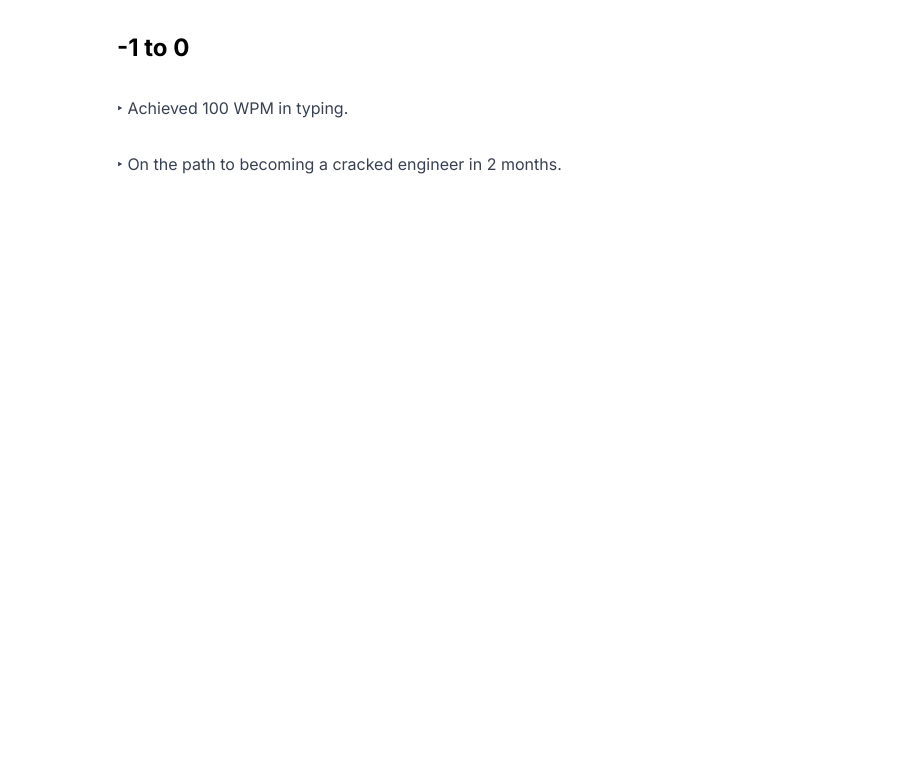
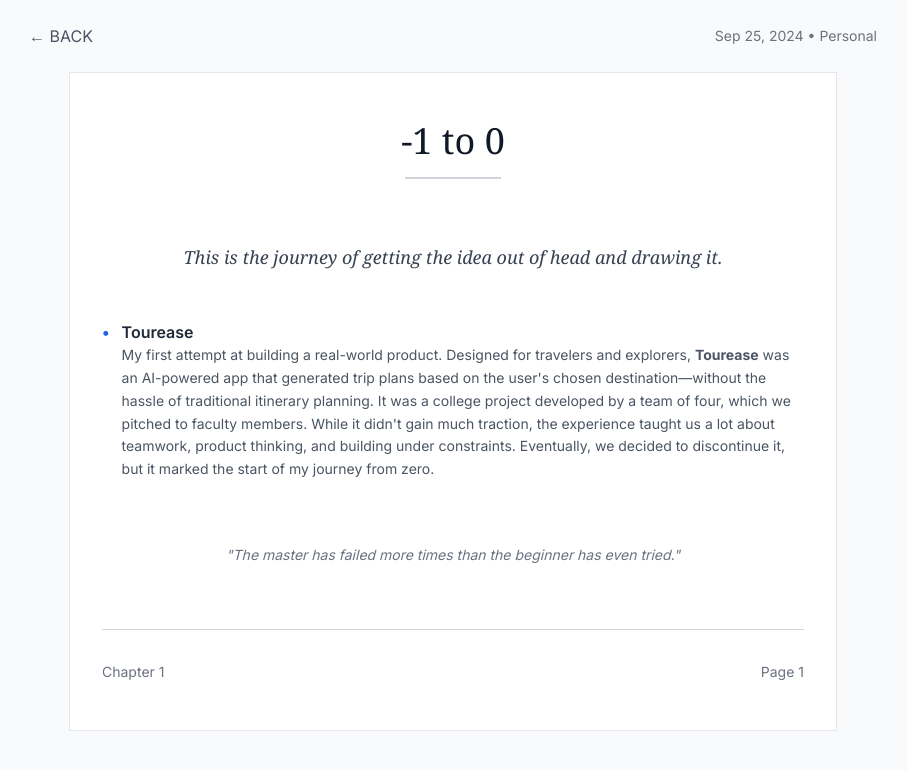
Before and after one commit to iamitmasram/amit-masram-portfolio, a Next.js app: page /zerotoone in a window 1280 px wide. Shown: the top 770 px of the page, without its empty margins (187-1094 px from the left). Built offline with nearby package versions, Linux system fonts and the light colour scheme.

Commit message:
new section

```diff
--- a/src/app/page.tsx
+++ b/src/app/page.tsx
@@ -62,31 +62,39 @@ const projectItems: ProjectItem[] = [
     link: "https://tourease.us/",
     image: "https://avatars.githubusercontent.com/u/183259969?s=200&v=4"
   },
-  // {
-  //   name: "QuickWorker",
-  //   description: "An AI app providing personalized itineraries and real-time travel recommendations.",
-  //   link: "https://quickworker.in/",
-  //   image:""
-  // },
+  {
+    name: "Fluentype",
+    description: "Helps users to improve typing speed while learning English — built from a simple idea to support a friend.",
+    link: "https://fluentype.xyz/",
+    image: "https://i.pinimg.com/1200x/c4/35/6c/c4356cd5454d06585e0a46066b555172.jpg"
+  },
 
-  // {
-  //   name: "Hometro",
-  //   description: "Find the homes and rentals properies within your city on a exclusive deals ",
-  //   link: "https://hometro.co/",
-  //   image:"https://www.imghost.net/ib/LxJZBOpht4Uqe4R_1730513430.jpg"
-  // },
-  // {
-  //   name: "Legaly",
-  //   description: "Building B2B AI-SaaS (Stealth Mode)",
-  //   link: "https://legalyai.co/",
-  //   image:"https://cdn4.vectorstock.com/i/1000x1000/96/33/modern-letter-l-with-overlapping-line-logo-design-vector-43539633.jpg"
-  // },
-  // {
-  //   name: "SnipAI",
-  //   description: "The Messenger AI Agent - In progress...",
-  //   link: "https://trysnipai.co/",
-  //   image:"https://i.pinimg.com/564x/6b/0a/3a/6b0a3a3e6d3009793e96e2b2e99475ac.jpg"
-  // },
+  {
+    name: "QuickWorker",
+    description: "Connects you with local workers like electricians, plumbers, and more — fast and hassle-free.",
+    link: "https://quickworker.xyz/",
+    image: "https://www.imghost.net/ib/Zp9cYpuKSjXvegc_1752441869.png"
+  },
+
+
+  {
+    name: "Hometro",
+    description: "Find the homes and rentals properies within your city on a exclusive deals ",
+    link: "https://hometro.co/",
+    image:"https://www.imghost.net/ib/LxJZBOpht4Uqe4R_1730513430.jpg"
+  },
+  {
+    name: "Legaly",
+    description: "Building B2B AI-SaaS (Stealth Mode)",
+    link: "https://legalyai.co/",
+    image:"https://cdn4.vectorstock.com/i/1000x1000/96/33/modern-letter-l-with-overlapping-line-logo-design-vector-43539633.jpg"
+  },
+  {
+    name: "SnipAI",
+    description: "The Messenger AI Agent - In progress...",
+    link: "https://trysnipai.co/",
+    image:"https://i.pinimg.com/564x/6b/0a/3a/6b0a3a3e6d3009793e96e2b2e99475ac.jpg"
+  },
 
 ];
 
@@ -214,42 +222,7 @@ export default function PortfolioLanding() {
             </p> */}
           </div>
 
-          {/* <div className="mb-12">
-            <h2 className={`text-base font-bold mb-4 ${isDarkMode ? 'text-white' : 'text-black'}`}>Work</h2>
-            {workItems.map((item, index) => (
-              <div key={index} className="mb-4">
-                <div
-                  className="flex justify-between items-center cursor-pointer"
-                  onClick={() => toggleExpand(index)}
-                >
-                  <div className="flex items-center gap-4">
-                    {item.image && (
-                      <Image
-                        src={item.image}
-                        alt={item.company}
-                        width={28}
-                        height={28}
-                        className="object-cover rounded-md"
-                      />
-                    )}
-                    <div>
-                      <a href={item.link} target="_blank" rel="noopener noreferrer" className="hover:underline">
-                        <h3 className="text-[15px] font-semibold">{item.company}</h3>
-                      </a>
-                      <p className="text-sm">{item.role}</p>
-                    </div>
-                  </div>
-                  {expandedItem === index ?
-                    <ChevronUp className="h-5 w-5" /> :
-                    <ChevronDown className="h-5 w-5" />
-                  }
-                </div>
-                {expandedItem === index && (
-                  <p className="mt-2 text-sm text-gray-500">{item.details}</p>
-                )}
-              </div>
-            ))}
-          </div> */}
+
 
           <div className="mb-12">
             <h2 className={`text-base font-bold mb-4 ${isDarkMode ? 'text-white' : 'text-black'}`}>Projects</h2>
@@ -308,14 +281,7 @@ export default function PortfolioLanding() {
             ))}
           </div>
           <div className="flex flex-col items-center gap-4 mb-8">
-            {/* <div className="flex justify-center gap-4 mb-12"> */}
-            {/* <Button
-              variant="outline"
-              className={`${isDarkMode ? 'text-gray-200 border-gray-200 hover:bg-gray-900' : 'text-gray-700 border-gray-700 hover:bg-gray-100'}`}
-              onClick={navigateToHackathons}
-            >
-              Hackathons
-            </Button> */}
+
             <a href="mailto:amitxmasram@gmail.com">
               <Button
                 className={`${isDarkMode ? 'bg-gray-200 text-black hover:bg-gray-300' : 'bg-gray-900 text-white hover:bg-gray-700'}`}
--- a/src/app/zerotoone/page.tsx
+++ b/src/app/zerotoone/page.tsx
@@ -1,29 +1,90 @@
 'use client'
-
-
-
 import { useRouter } from 'next/navigation'
 import { useDarkMode } from "@/lib/useDarkMode"
-
-
+import { Moon, Sun } from 'lucide-react'
 
 export default function ZeroToOnePage() {
   const router = useRouter()
   const { isDarkMode, toggleDarkMode } = useDarkMode()
 
   return (
-    <div className={`min-h-screen ${isDarkMode ? 'bg-black text-gray-200' : 'bg-white text-gray-700'} transition-colors duration-300 p-8`}>
-      <div className="max-w-2xl mx-auto">
-        <div className="flex justify-between items-center mb-8">
-          <h1 className={`text-2xl font-bold ${isDarkMode ? 'text-white' : 'text-black'}`}>-1 to 0</h1>
+    <div className={`min-h-screen ${isDarkMode ? 'bg-gray-900' : 'bg-gray-50'} transition-colors duration-300`}>
+      {/* Header */}
+      <div className="flex justify-between items-center p-6 max-w-4xl mx-auto">
+        <button
+          onClick={() => router.back()}
+          className={`flex items-center gap-2 ${isDarkMode ? 'text-gray-300 hover:text-white' : 'text-gray-600 hover:text-gray-900'} transition-colors`}
+        >
+          ← BACK
+        </button>
+        <div className="text-sm text-gray-500">
+          {new Date().toLocaleDateString('en-US', { day: '2-digit', month: 'short', year: 'numeric' })} • Personal
         </div>
-        <p className="text-white-600 mb-8">
-          ‣ Achieved 100 WPM in typing.
+        {/* <button
+          onClick={toggleDarkMode}
+          className={`p-2 rounded-full ${isDarkMode ? 'text-gray-300 hover:text-white' : 'text-gray-600 hover:text-gray-900'} transition-colors`}
+        >
+          {isDarkMode ? <Sun size={20} /> : <Moon size={20} />}
+        </button> */}
+      </div>
 
-        </p>
-        <p className="text-white-600 mb-8">
-          ‣ On the path to becoming a cracked engineer in 2 months.
-        </p>
+      {/* Main Content - Book Layout */}
+      <div className={`max-w-3xl mx-auto px-8 py-12 border ${isDarkMode ? 'bg-gray-800 border-gray-700' : 'bg-white border-gray-200'} min-h-[80vh] transition-colors duration-300`}>
+
+
+
+        {/* Title */}
+        <div className="text-center mb-16">
+          <h1 className={`text-4xl font-serif mb-4 ${isDarkMode ? 'text-gray-100' : 'text-gray-900'}`}>
+            -1 to 0
+          </h1>
+          <div className={`w-24 h-0.5 ${isDarkMode ? 'bg-gray-600' : 'bg-gray-300'} mx-auto`}></div>
+        </div>
+
+        {/* Subtitle/Introduction */}
+        <div className="mb-12">
+          <p className={`text-lg leading-relaxed ${isDarkMode ? 'text-gray-300' : 'text-gray-700'} font-serif text-center italic`}>
+          This is the journey of getting the idea out of head and drawing it.
+          </p>
+        </div>
+
+        {/* Main Content */}
+        <div className="space-y-8">
+
+
+
+          <div className="mb-8">
+
+          <div className="space-y-4">
+  <div className="flex items-start gap-3">
+    <span className={`${isDarkMode ? 'text-blue-400' : 'text-blue-600'} font-bold`}>•</span>
+    <div>
+      <p className={`${isDarkMode ? 'text-gray-200' : 'text-gray-800'} font-semibold`}>Tourease</p>
+      <p className={`${isDarkMode ? 'text-gray-400' : 'text-gray-600'} text-sm leading-relaxed`}>
+        My first attempt at building a real-world product. Designed for travelers and explorers, <strong>Tourease</strong> was an AI-powered app that generated trip plans based on the user&apos;s chosen destination—without the hassle of traditional itinerary planning.
+        It was a college project developed by a team of four, which we pitched to faculty members. While it didn&apos;t gain much traction, the experience taught us a lot about teamwork, product thinking, and building under constraints.
+        Eventually, we decided to discontinue it, but it marked the start of my journey from zero.
+      </p>
+    </div>
+  </div>
+</div>
+
+          </div>
+
+          <div className="text-center pt-8">
+            <p className={`text-sm ${isDarkMode ? 'text-gray-400' : 'text-gray-500'} italic`}>
+              &quot;The master has failed more times than the beginner has even tried.&quot;
+            </p>
+          </div>
+        </div>
+
+        {/* Footer */}
+        <div className="mt-16 pt-8 border-t border-gray-300">
+          <div className="flex justify-between items-center text-sm text-gray-500">
+            <div>Chapter 1</div>
+            <div>Page 1</div>
+          </div>
+        </div>
       </div>
     </div>
   )
```
